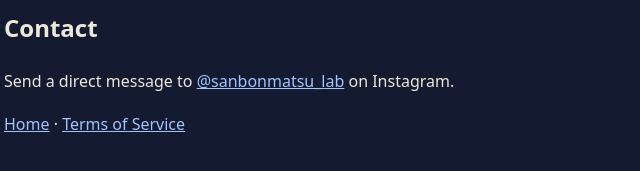
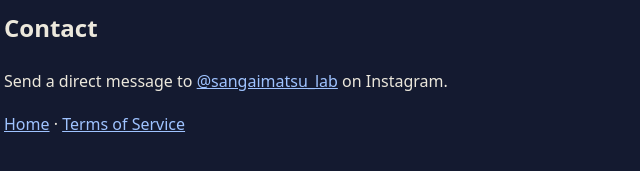
Before and after one commit to Matsuzaka10/sanbonmatsu-lab, a plain HTML site: page privacy.html in a window 1280 px wide. Shown: the part 1181-1352 px from the top of the page, 276-916 px from the left. Drawn offline with Linux system fonts and the light colour scheme.

Commit message:
Update Instagram handle to @sangaimatsu_lab
Co-Authored-By: Claude Opus 5.5 <noreply@anthropic.com>

```diff
--- a/privacy.html
+++ b/privacy.html
@@ -42,7 +42,7 @@
   </ul>
 
   <h2>Contact</h2>
-  <p>Send a direct message to <a href="https://www.instagram.com/sanbonmatsu_lab/">@sanbonmatsu_lab</a> on Instagram.</p>
+  <p>Send a direct message to <a href="https://www.instagram.com/sangaimatsu_lab/">@sangaimatsu_lab</a> on Instagram.</p>
   <p><a href="index.html">Home</a> · <a href="terms.html">Terms of Service</a></p>
 </main>
 </body>
```
Also changed, not shown: index.html (+1 -1 lines).
